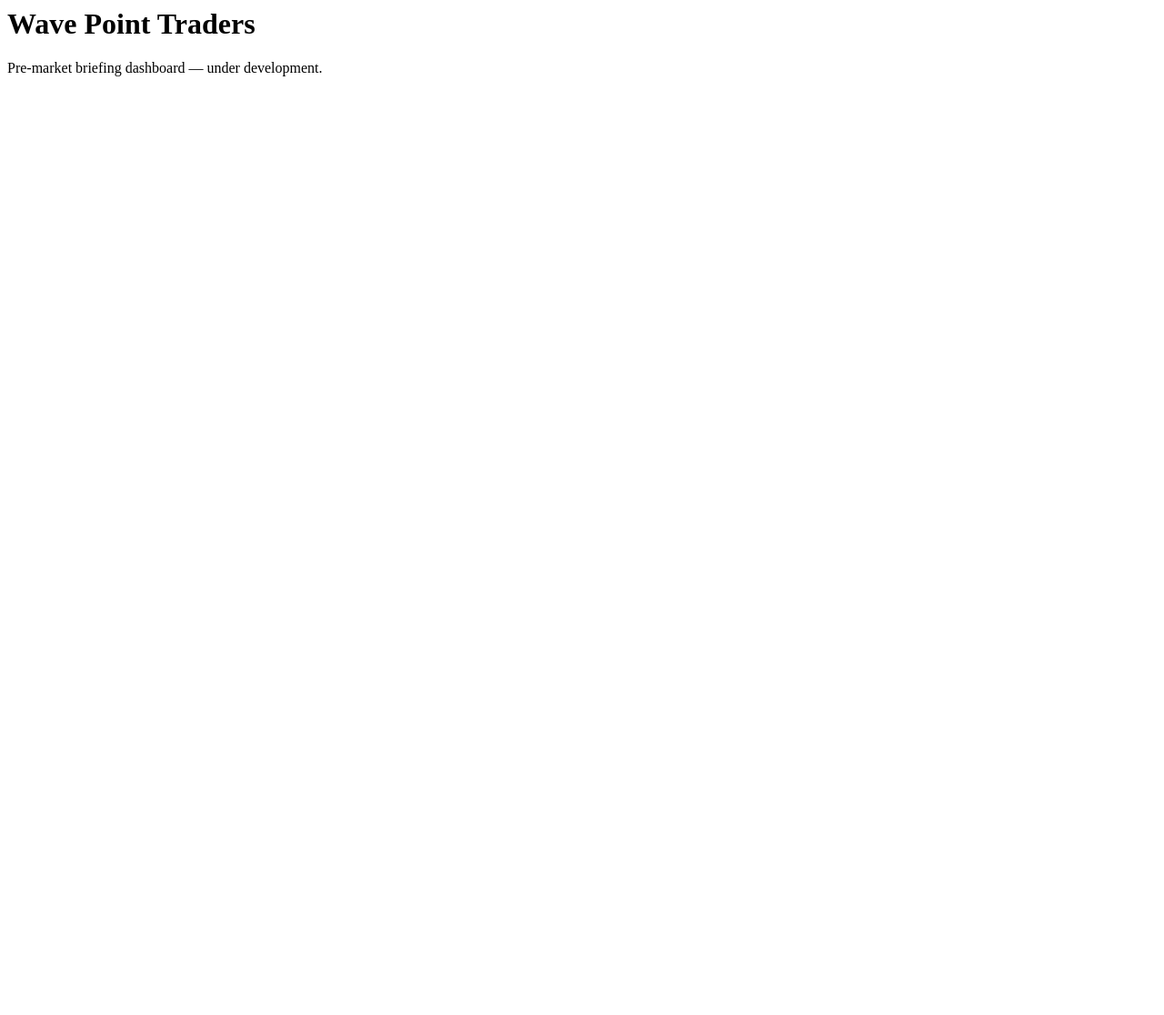
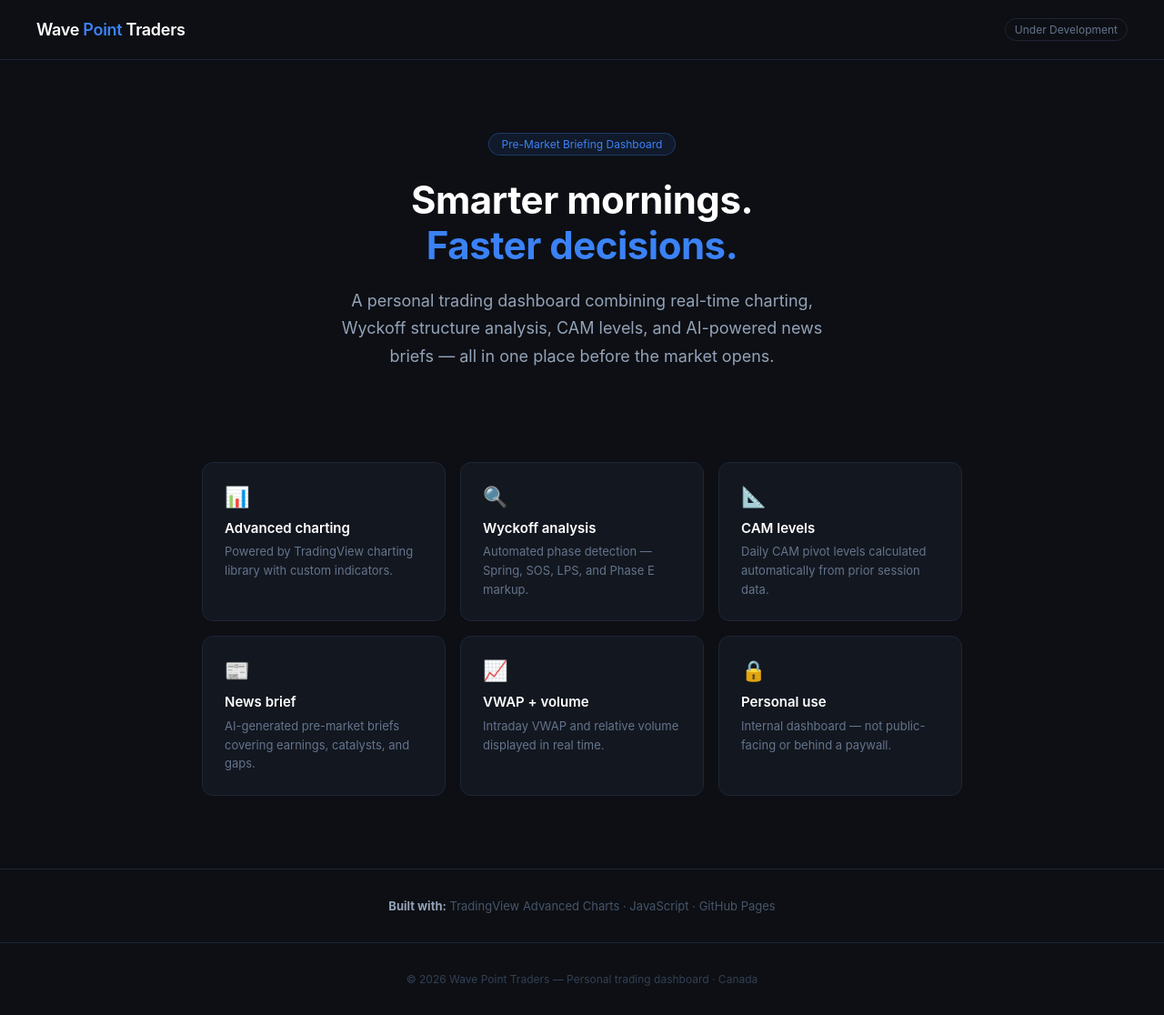
Before and after one commit to jagdeepsandhu2607/jagdeepsandhu2607, a plain HTML site: page index.html in a window 1280 px wide. Shown: the whole page at 91% size. Before the commit the page ends 800 px from the top, so only its background shows below. Drawn offline with Linux system fonts and the light colour scheme.

Commit message:
Update index.html

```diff
--- a/index.html
+++ b/index.html
@@ -1,6 +1,50 @@
-<html>
+<!DOCTYPE html>
+<html lang="en">
+<head>
+<meta charset="UTF-8">
+<meta name="viewport" content="width=device-width, initial-scale=1.0">
+<title>Wave Point Traders — Pre-Market Briefing Dashboard</title>
+<style>
+  * { box-sizing: border-box; margin: 0; padding: 0; }
+  body { font-family: -apple-system, BlinkMacSystemFont, 'Segoe UI', sans-serif; background: #0d0f14; color: #e2e8f0; min-height: 100vh; }
+  nav { display: flex; align-items: center; justify-content: space-between; padding: 1.25rem 2.5rem; border-bottom: 1px solid #1e2535; }
+  .logo { font-size: 18px; font-weight: 600; color: #fff; letter-spacing: -0.3px; }
+  .logo span { color: #3b82f6; }
+  .nav-tag { font-size: 12px; color: #64748b; border: 1px solid #1e2535; padding: 4px 10px; border-radius: 20px; }
+  .hero { max-width: 760px; margin: 0 auto; padding: 80px 2rem 60px; text-align: center; }
+  .badge { display: inline-block; font-size: 12px; color: #3b82f6; background: rgba(59,130,246,0.1); border: 1px solid rgba(59,130,246,0.3); border-radius: 20px; padding: 4px 14px; margin-bottom: 1.5rem; }
+  h1 { font-size: 42px; font-weight: 700; line-height: 1.2; color: #fff; margin-bottom: 1.25rem; letter-spacing: -0.5px; }
+  h1 span { color: #3b82f6; }
+  .sub { font-size: 18px; color: #94a3b8; line-height: 1.7; max-width: 560px; margin: 0 auto 2.5rem; }
+  .features { display: grid; grid-template-columns: repeat(auto-fit, minmax(200px, 1fr)); gap: 1rem; max-width: 900px; margin: 0 auto; padding: 0 2rem 80px; }
+  .card { background: #131720; border: 1px solid #1e2535; border-radius: 12px; padding: 1.5rem; text-align: left; }
+  .card-icon { font-size: 22px; margin-bottom: .75rem; }
+  .card h3 { font-size: 15px; font-weight: 600; color: #fff; margin-bottom: .4rem; }
+  .card p { font-size: 13px; color: #64748b; line-height: 1.6; }
+  .tech { text-align: center; padding: 2rem; border-top: 1px solid #1e2535; font-size: 13px; color: #475569; }
+  .tech strong { color: #94a3b8; }
+  footer { text-align: center; padding: 2rem; font-size: 12px; color: #334155; border-top: 1px solid #1e2535; }
+</style>
+</head>
 <body>
-<h1>Wave Point Traders</h1>
-<p>Pre-market briefing dashboard — under development.</p>
+<nav>
+  <div class="logo">Wave <span>Point</span> Traders</div>
+  <span class="nav-tag">Under Development</span>
+</nav>
+<div class="hero">
+  <div class="badge">Pre-Market Briefing Dashboard</div>
+  <h1>Smarter mornings.<br><span>Faster decisions.</span></h1>
+  <p class="sub">A personal trading dashboard combining real-time charting, Wyckoff structure analysis, CAM levels, and AI-powered news briefs — all in one place before the market opens.</p>
+</div>
+<div class="features">
+  <div class="card"><div class="card-icon">📊</div><h3>Advanced charting</h3><p>Powered by TradingView charting library with custom indicators.</p></div>
+  <div class="card"><div class="card-icon">🔍</div><h3>Wyckoff analysis</h3><p>Automated phase detection — Spring, SOS, LPS, and Phase E markup.</p></div>
+  <div class="card"><div class="card-icon">📐</div><h3>CAM levels</h3><p>Daily CAM pivot levels calculated automatically from prior session data.</p></div>
+  <div class="card"><div class="card-icon">📰</div><h3>News brief</h3><p>AI-generated pre-market briefs covering earnings, catalysts, and gaps.</p></div>
+  <div class="card"><div class="card-icon">📈</div><h3>VWAP + volume</h3><p>Intraday VWAP and relative volume displayed in real time.</p></div>
+  <div class="card"><div class="card-icon">🔒</div><h3>Personal use</h3><p>Internal dashboard — not public-facing or behind a paywall.</p></div>
+</div>
+<div class="tech"><strong>Built with:</strong> TradingView Advanced Charts · JavaScript · GitHub Pages</div>
+<footer>© 2026 Wave Point Traders — Personal trading dashboard · Canada</footer>
 </body>
 </html>
```
